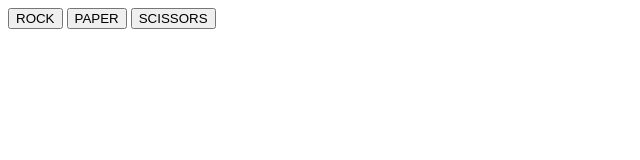
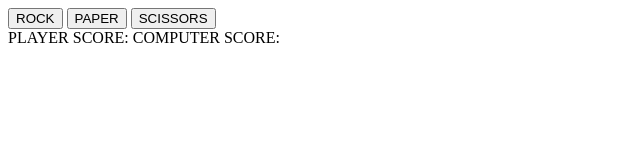
Before and after one commit to DVS-CODES/RPS, a plain HTML site: page index.html in a window 1280 px wide. Shown: the whole page, without its empty margins (0-640 px from the left). Drawn offline with Linux system fonts and the light colour scheme.

Commit message:
update new score card

```diff
--- a/index.html
+++ b/index.html
@@ -11,5 +11,6 @@
     <button id="rock">ROCK</button>
     <button id="paper">PAPER</button>
     <button id="scissors">SCISSORS</button>
+    <div class="score">PLAYER SCORE: <span>COMPUTER SCORE:</span></div>
 </body>
 </html>
```
